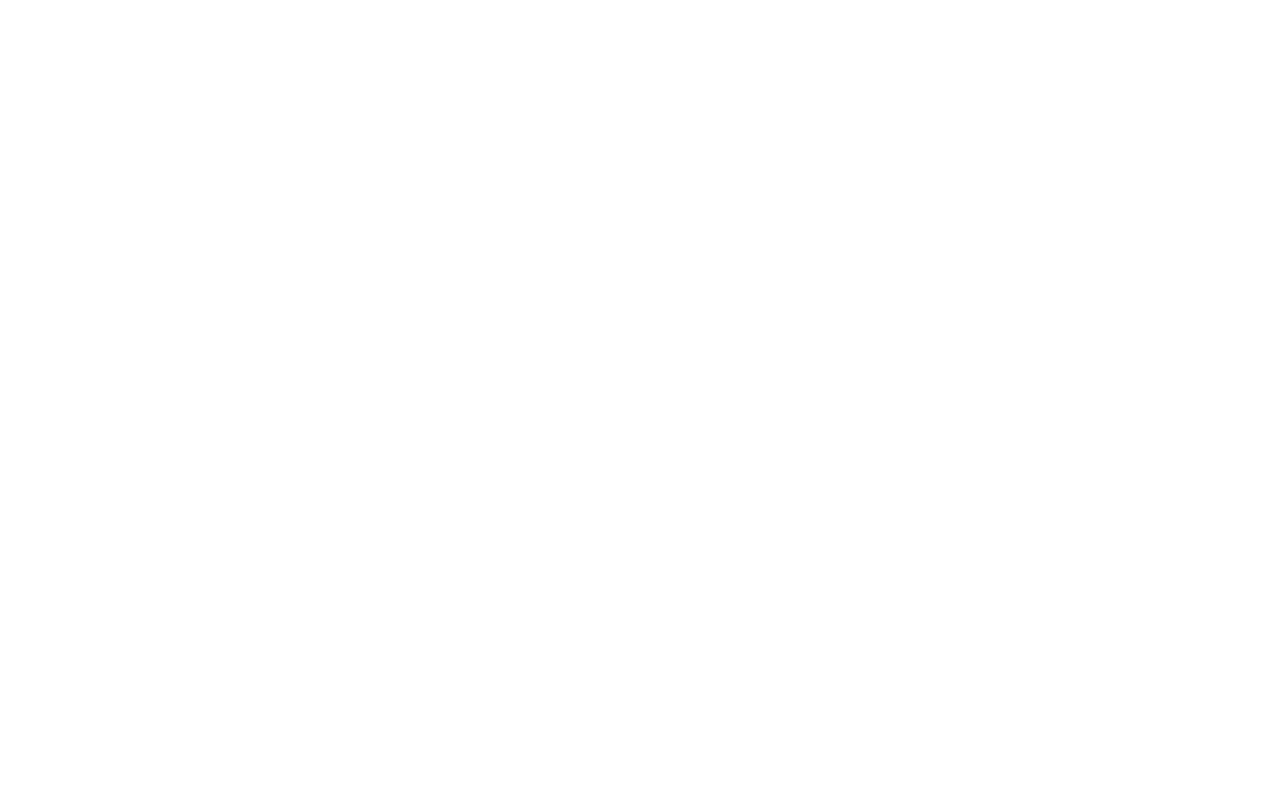
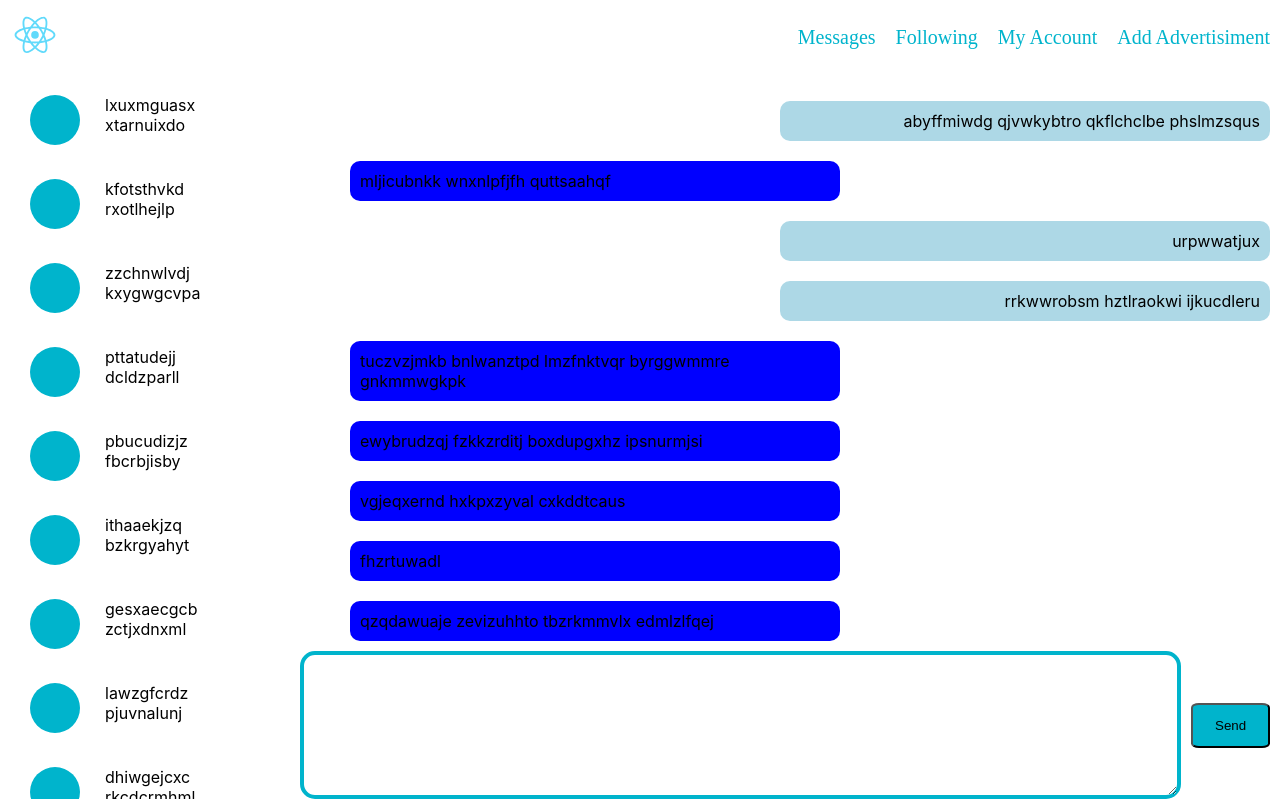
Before and after one commit to vasyl-haievyi/liu-web-dev, a React (Create React App) app in the folder assets/: page /messages in a window 1280 px wide. Before the commit this address had no page. Built offline with nearby package versions, Linux system fonts and the light colour scheme.

Commit message:
Client. Added Messages view.

```diff
--- a/assets/src/App.js
+++ b/assets/src/App.js
@@ -2,6 +2,7 @@
 
 import Main from './componets/Main';
 import Search from './componets/Search';
+import Chat from './componets/Chat'
 
 import {
   BrowserRouter as Router,
@@ -15,6 +16,7 @@
       <Routes>
         <Route exact path='/' element={ <Main />} />
         <Route path='/search' element={ <Search /> } />
+        <Route path='/messages' element={<Chat />} />
       </Routes>
     </Router>
   );
--- /dev/null
+++ b/assets/src/componets/Chat.js
@@ -0,0 +1,27 @@
+import React from "react";
+
+import styles from "./Chat.module.css";
+
+import NavBar from './NavBar'
+import Contacts from './Contacts'
+import ChatDialog from "./ChatDialog"
+
+class Chat extends React.Component {
+    render() {
+        return (
+            <div className={styles.container}>
+                <NavBar />
+                <div>
+                    <div className={styles.contacts}>
+                        <Contacts />
+                    </div>
+                    <div className={styles.dialog}>
+                        <ChatDialog />
+                    </div>
+                </div>
+            </div>
+        )
+    }
+}
+
+export default Chat;
--- /dev/null
+++ b/assets/src/componets/Chat.module.css
@@ -0,0 +1,15 @@
+.contacts {
+    width: 20%;
+    min-width: 300px;
+    float: left;
+}
+
+.dialog {
+    width: 80%;
+    max-width: calc(100% - 300px);
+    float: right;
+}
+
+.container {
+    height: 100vh;
+}
--- /dev/null
+++ b/assets/src/componets/ChatDialog.js
@@ -0,0 +1,59 @@
+import React from 'react';
+
+import styles from './ChatDialog.module.css';
+
+
+class ChatDialog extends React.Component {
+    render() {
+        let messages = getMessages().map((message) => {
+            return (
+                <li key={message.id} className={ `${styles.message} ${message.incoming? styles.incomingMessage : styles.sentMessage}`}>
+                    {message.message}
+                </li>
+            )
+        });
+
+        return (
+            <div className={styles.container}>
+                <ul className={styles.messageHistory}>
+                    {messages}
+                </ul>
+                <div className={styles.messageEditor}>
+                    <textarea></textarea>
+                    <button>Send</button>
+                </div>
+            </div>
+        )
+    }
+}
+
+export default ChatDialog;
+
+function getMessages() {
+    let res = [];
+
+    for (let i = 0; i < 40; i++) {
+        let message = "";
+        for(let j = 0; j < Math.random()*10; j++) {
+            message += " " + randomStr();
+        }
+        res.push({
+            id: i,
+            message: message.slice(1),
+            incoming: Math.random() < 0.5,
+        });
+    }
+
+    return res;
+}
+
+function randomStr(length = 10) {
+    var result           = '';
+    var characters       = 'abcdefghijklmnopqrstuvwxyz';
+    var charactersLength = characters.length;
+    for ( var i = 0; i < length; i++ ) {
+      result += characters.charAt(Math.floor(Math.random() *
+ charactersLength));
+   }
+   return result;
+}
--- /dev/null
+++ b/assets/src/componets/ChatDialog.module.css
@@ -0,0 +1,66 @@
+.message {
+    margin: 10px;
+    display: block;
+    width: 50%;
+    border-radius: 10px;
+}
+
+.sentMessage {
+    background: lightblue;
+    float: right;
+    text-align: right;
+}
+
+.incomingMessage {
+    background: blue;
+    float: left;
+    text-align: left;
+}
+
+.messageHistory {
+    height: calc(100% - 150px);
+    overflow-y: scroll;
+}
+
+.messageEditor {
+    position: fixed;
+    height: 150px;
+    width: 80%;
+    max-width: calc(100% - 300px);
+    bottom: 0px;
+    display: flex;
+    align-items: center;
+}
+
+.messageEditor button {
+    width: 80px;
+    height: 45px;
+    border-radius: 10%;
+    background:#00b4cc;
+    margin-right: 10px;
+}
+
+.messageEditor textarea {
+    width: calc(100% - 100px);
+    height: calc(100% - 20px);
+    border-radius: 15px;
+    border: 4px solid #00b4cc;
+    padding: 5px;
+    color: #9dbfaf;
+    margin-right: 10px;
+}
+
+.container {
+    position: relative;
+    height: calc(100vh - 96px);
+    overflow-y: scroll;
+}
+
+.container::-webkit-scrollbar {
+    display: none;
+  }
+
+  .container {
+    -ms-overflow-style: none;
+    scrollbar-width: none;
+  }
--- /dev/null
+++ b/assets/src/componets/Contacts.js
@@ -0,0 +1,50 @@
+import React from 'react'
+
+import styles from './Contacts.module.css'
+
+class Contacts extends React.Component {
+    render() {
+        let contacts = getContacts().map((contact) => {
+            return (
+                <li key={contact.id} className={styles.contact}>
+                    <div className={styles.contactImage}></div>
+                    <div className={styles.contactName}>{contact.name}</div>
+                </li>
+            )
+        });
+
+        return (
+            <ul className={styles.container}>
+                {contacts}
+            </ul>
+        )
+    }
+}
+
+function getContacts() {
+    let res = []
+
+    for (let i = 0; i < 15; i++) {
+        res.push({
+            id: i,
+            name: randomStr() + " " + randomStr(),
+        });
+    }
+
+    return res;
+
+}
+
+function randomStr(length = 10) {
+    var result           = '';
+    var characters       = 'abcdefghijklmnopqrstuvwxyz';
+    var charactersLength = characters.length;
+    for ( var i = 0; i < length; i++ ) {
+      result += characters.charAt(Math.floor(Math.random() *
+ charactersLength));
+   }
+   return result;
+}
+
+
+export default Contacts;
--- /dev/null
+++ b/assets/src/componets/Contacts.module.css
@@ -0,0 +1,42 @@
+.contact {
+    width: calc(100% - 50px);
+    padding: auto 10px auto 10px;
+    height: 60px;
+}
+
+.contact:hover {
+    box-shadow: 2px 2px 1px 4px lightblue;
+    /* margin: 10px; */
+    border-radius: 10px;
+}
+
+.contactImage {
+    width: 50px;
+    height: 50px;
+    background: #00b4cc;
+    border-radius: 50%;
+    float: left;
+}
+
+.contactName {
+    float: right;
+    text-align: left;
+    width: calc(100% - 75px);
+    margin-left: 25px;
+}
+
+.container {
+    height: calc(100vh - 96px);
+    overflow-y: scroll;
+    padding: 10px;
+    margin: 0 10px 0 10px;
+}
+
+ .container::-webkit-scrollbar {
+    display: none;
+  }
+
+  .container {
+    -ms-overflow-style: none;
+    scrollbar-width: none;
+  }
--- a/assets/src/componets/NavBar.js
+++ b/assets/src/componets/NavBar.js
@@ -13,10 +13,10 @@
                 </div>
                 <nav>
                     <ul>
-                        <li><Link to='messages'>Messages</Link></li>
-                        <li><Link to='following'>Following</Link></li>
-                        <li><Link to='account'>My Account</Link></li>
-                        <li><Link to='add'>Add Advertisiment</Link></li>
+                        <li><Link to='/messages'>Messages</Link></li>
+                        <li><Link to='/following'>Following</Link></li>
+                        <li><Link to='/account'>My Account</Link></li>
+                        <li><Link to='/add'>Add Advertisiment</Link></li>
                     </ul>
                 </nav>
             </div>
```
